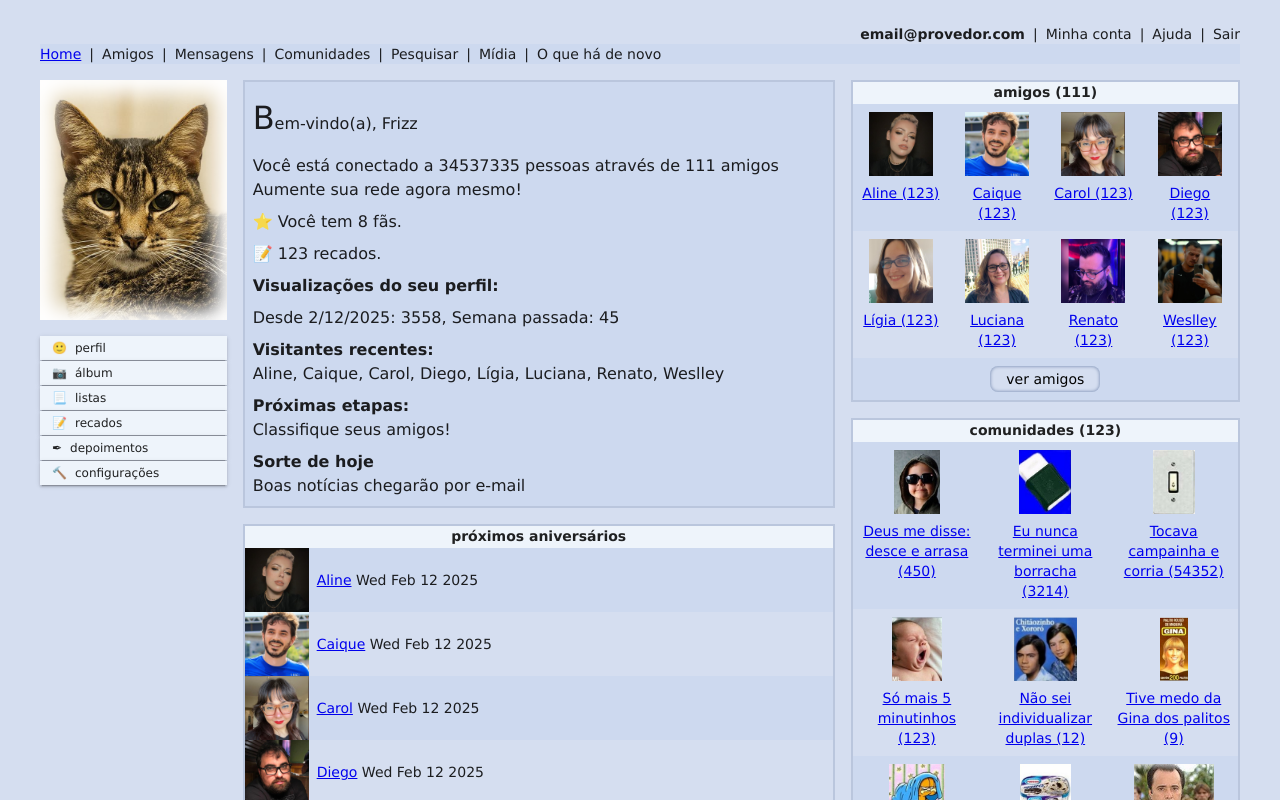
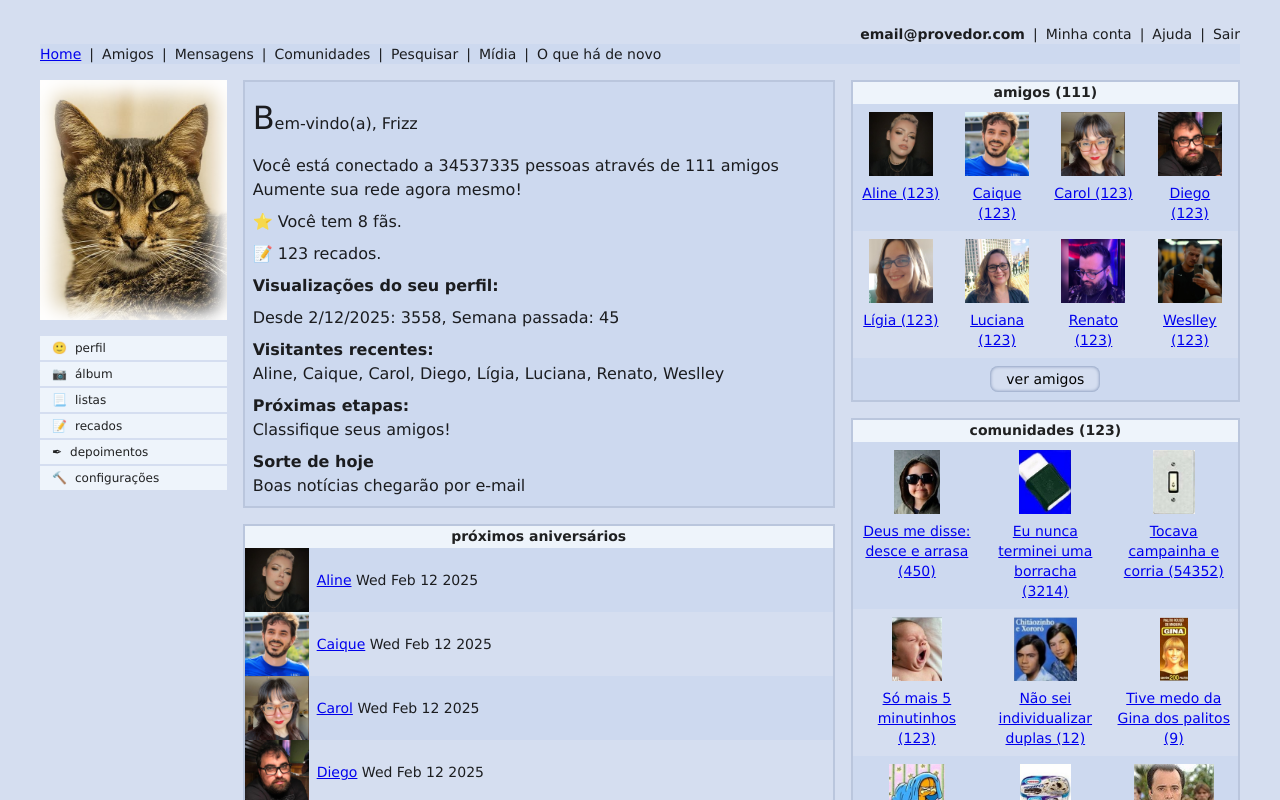
Before and after one commit to caiqueth/yorgut, a React (Create React App) app in the folder frontend/: page / in a window 1280 px wide. Shown: the top 800 px of the page. Built offline with nearby package versions, Linux system fonts and the light colour scheme.

Commit message:
fix button

```diff
--- a/frontend/src/components/LateralButtonList/index.tsx
+++ b/frontend/src/components/LateralButtonList/index.tsx
@@ -13,9 +13,10 @@ interface ILateralButtonList {
 export const LateralButtonList: React.FC<ILateralButtonList> = ({ items }) => {
   const theme = useTheme();
   return (
-    <Stack spacing={"1px"}>
+    <Stack spacing={"2px"}>
       {items.map(({ text, avatar, onClick }, idx) => (
         <Button
+          disableElevation
           key={idx}
           fullWidth
           variant="contained"
```
